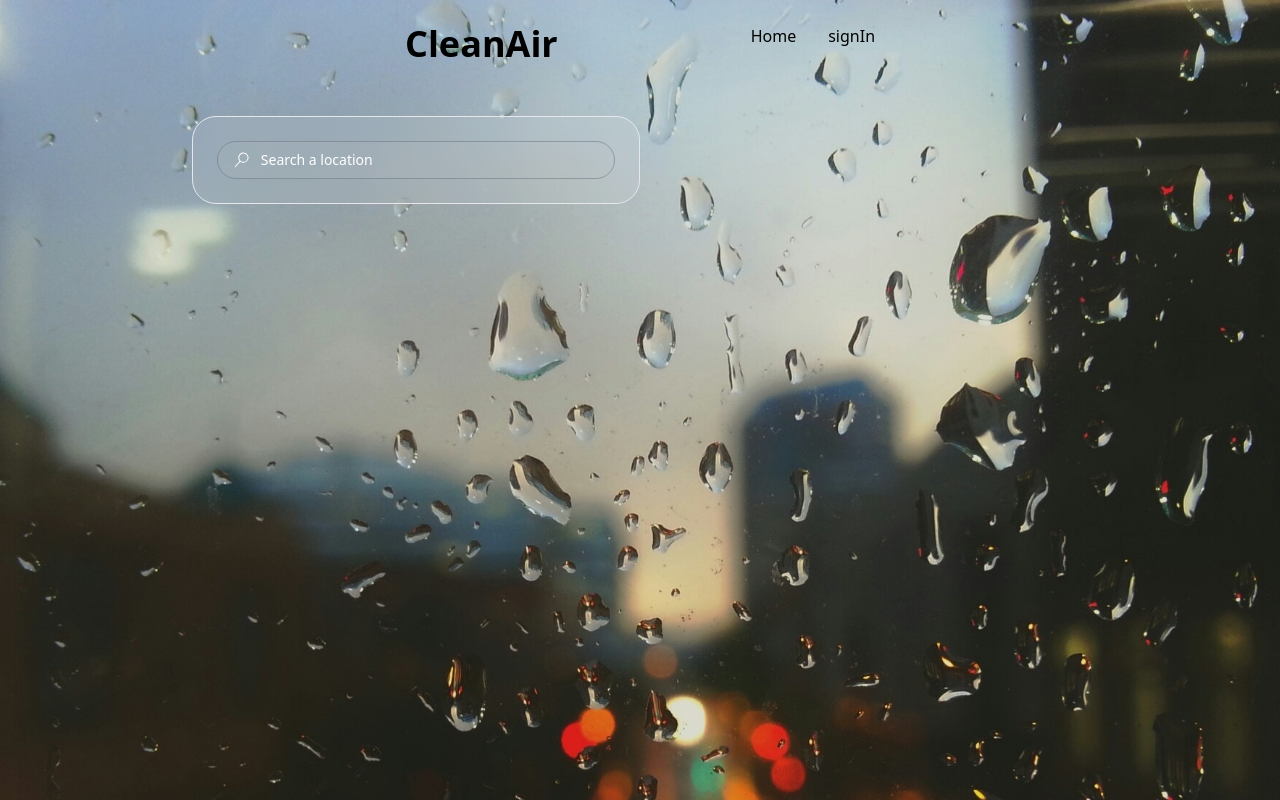
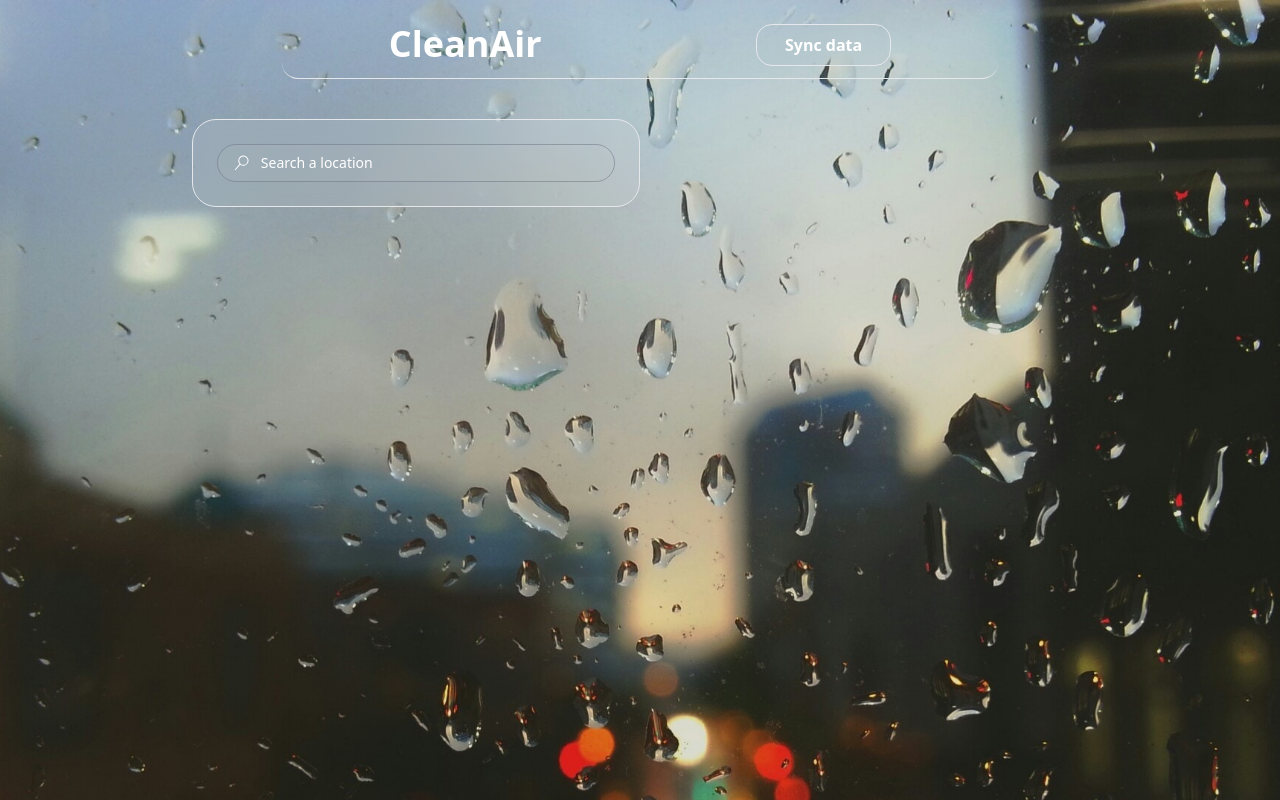
Before and after one commit to eyosiasbitsu/Air-quality-Monitoring, a React (Vite) app in the folder Frontend/: page / in a window 1280 px wide. Shown: the top 800 px of the page. Built offline with nearby package versions, Linux system fonts and the light colour scheme.

Commit message:
modify footer

```diff
--- a/Frontend/services/sensorsApi.js
+++ b/Frontend/services/sensorsApi.js
@@ -12,6 +12,20 @@ export const getSensor = async () => {
   );
 
   return fetchedSensors.json();
+};
+
+export const syncData = async () => {
+  const fetchedSensors = await fetch(
+    `${import.meta.env.VITE_BACKEND_URL}/sync`,
+  );
+  if (!fetchedSensors.ok) {
+    const errorData = await fetchedSensors.json();
+    const errorMessage = errorData?.message || "An unknown error occurred";
+    console.log(errorData);
+    throw new Error(errorData);
+  }
+
+  return "successfully synced";
 };
 
 export const getSensorById = async (id) => {
@@ -32,7 +46,7 @@ export const getSensorDataBYLocation = async (position) => {
   );
   if (!fetchedSensors.ok) {
     const errorData = await fetchedSensors.json(); // Ensure response is parsed as JSON
-    const errorMessage = errorData?.message || "An unknown error occurred";
+    const errorMessage = errorData || "An unknown error occurred";
     throw new Error(errorMessage);
   }
   const response = await fetchedSensors.json();
--- a/Frontend/src/components/BackGround.jsx
+++ b/Frontend/src/components/BackGround.jsx
@@ -5,9 +5,11 @@ import Footer from "./Footer";
 
 export default function BackGround() {
   return (
-    <div className="text-gray-600 mx-3 md:mx-[15%] flex-col justify-center min-h-screen">
-      <Header />
-      <Outlet />
+    <div>
+      <div className="text-gray-600 mx-3 md:mx-[15%] flex-col justify-center min-h-screen">
+        <Header />
+        <Outlet />
+      </div>
       <Footer />
     </div>
   );
--- a/Frontend/src/components/Footer.jsx
+++ b/Frontend/src/components/Footer.jsx
@@ -2,8 +2,8 @@ import React from "react";
 
 export default function Footer() {
   return (
-    <footer className="bg-gray-100 border-t border-gray-300 py-4 text-sm">
-      <div className="container mx-auto flex justify-between items-center px-4">
+    <footer className="bg-gray-100 border-t border-gray-300 py-4 text-sm min-h-20 flex items-center">
+      <div className="container flex justify-between items-center px-4 mx-[15%]">
         {/* Left Side */}
         <div className="text-gray-600">&copy; 2024 Clean Air</div>
 
--- a/Frontend/src/components/Header.jsx
+++ b/Frontend/src/components/Header.jsx
@@ -1,15 +1,43 @@
+import { useQuery } from "@tanstack/react-query";
 import React from "react";
-import { IoIosNotifications } from "react-icons/io";
-import { FaToggleOff } from "react-icons/fa6";
-import { Link } from "react-router-dom";
+import { useNavigate } from "react-router-dom";
+import { syncData } from "../../services/sensorsApi";
+import showToast from "./Toast";
 
 export default function Header() {
+  const navigate = useNavigate();
+
+  // UseQuery for GET request
+  const { data, isLoading, refetch } = useQuery({
+    queryKey: ["syncData"],
+    queryFn: () => syncData(),
+    enabled: false, // Prevent automatic fetching
+    onSuccess: () => {
+      showToast("Data synced successfully!", "success");
+    },
+    onError: (error) => {
+      showToast(error.message || "Failed to sync data.", "error");
+    },
+  });
+
+  // Handle Submit
+  function handleSubmit() {
+    refetch(); // Trigger the GET request
+  }
+
   return (
-    <nav className="bg-inherit flex justify-between md:justify-around mx-0 md:mx-[13%]  pb-1 md:pb-3 pt-6  rounded-2xl font-normal text-black">
-      <div className="md:text-4xl font-bold">CleanAir</div>
-      <div className="flex gap-8 justify-end">
-        <Link to="/"> Home</Link>
-        <Link to="/signin">signIn </Link>
+    <nav className="bg-inherit flex justify-between md:justify-around mx-0 md:mx-[10%]  pb-1 md:pb-3 pt-6  rounded-2xl font-normal text-white border-b">
+      <div className="md:text-4xl font-bold">
+        <button onClick={() => navigate("/")}>CleanAir</button>
+      </div>
+      <div className="flex gap-8 justify-end h-fit w-fit">
+        <button
+          disabled={isLoading}
+          className="border rounded-2xl px-7 py-2 font-semibold backdrop-blur-xl hover:backdrop-brightness-50"
+          onClick={handleSubmit}
+        >
+          {isLoading ? "Syncing..." : "Sync data"}
+        </button>
       </div>
     </nav>
   );
--- a/Frontend/src/components/Map.jsx
+++ b/Frontend/src/components/Map.jsx
@@ -15,9 +15,8 @@ function LocationSearch() {
   const [selectedPosition, setSelectedPosition] = useState(null);
   const [currentTime, setCurrentTime] = useState("");
   const [position, setPosition] = useState({});
-  const [data, setData] = useState([]);
-  const [isLoading, setIsLoading] = useState(false);
-  const mokeData = {
+  const [timeFrame, setTimeFrame] = useState("weekly");
+  const mockdata = {
     sensorDetail: {
       id: "67389693cb3dd321b837a6d6",
       tag: "0000001",
@@ -130,16 +129,24 @@ function LocationSearch() {
       },
     ],
   };
-  const queryClient = useQueryClient();
 
-  const [selectedOption, setSelectedOption] = useState(""); // State to handle selected value
+  // Mock function to send a request
+  const { isLoading, data, refetch, error } = useQuery({
+    queryKey: ["searchedSensor", timeFrame],
+    enabled: false,
+    queryFn: () => getSensorDataBYLocation({ ...position, timeFrame }),
+    throwOnError: (err) => {
+      showToast("No nearby sensors found", "info");
+    },
+  });
 
+  // console.error(...error);
   const handleChange = (event) => {
-    setSelectedOption(event.target.value); // Update state on selection
-    sendRequest(position, selectedOption);
+    setTimeFrame(event.target.value); // Update state on selection
+    refetch();
   };
 
-  const modifiedData = mokeData?.sensorData?.map((sensor) => {
+  const modifiedData = data?.sensorData?.map((sensor) => {
     return {
       temperature: parseFloat(sensor.temperature),
       humidity: parseFloat(sensor.humidity),
@@ -184,19 +191,7 @@ function LocationSearch() {
     setSuggestions([]); // Clear suggestions after selection
     setPosition({ lat: parseFloat(lat), lng: parseFloat(lon) });
 
-    // Send request with the selected position
-    sendRequest(position);
-  };
-
-  // Mock function to send a request
-  const sendRequest = (position, timeFrame = "daily") => {
-    const { isLoading, data } = useQuery({
-      queryKey: ["searchedSensor", timeFrame],
-      queryFn: getSensorDataBYLocation({ ...position, timeFrame }),
-      onError: (err) => showToast(err?.message, "error"),
-    });
-    setIsLoading(isLoading);
-    setData(data);
+    refetch();
   };
 
   // Update the current time every second
@@ -254,13 +249,13 @@ function LocationSearch() {
               <div className="flex items-center gap-2">
                 <LiaLocationArrowSolid size={30} />
                 <span className="text-lg font-medium">
-                  {mokeData?.sensorDetail?.streetAddress},{" "}
-                  {mokeData?.sensorDetail?.city}
+                  {data?.sensorDetail?.streetAddress},{" "}
+                  {data?.sensorDetail?.city}
                 </span>
               </div>
             </div>
             <div className="text-5xl font-bold">
-              {mokeData?.sensorData[0].temperature} °C
+              {data?.sensorData[0].temperature} °C
             </div>
             <div className="text-gray-300 text-lg">{currentTime}</div>
           </div>
@@ -268,7 +263,7 @@ function LocationSearch() {
           ""
         )}
         {selectedPosition ? (
-          <AirQualityGauge pm25={mokeData?.sensorData[0]?.pm25} />
+          <AirQualityGauge pm25={data?.sensorData[0]?.pm25} />
         ) : (
           ""
         )}
@@ -280,7 +275,7 @@ function LocationSearch() {
             <select
               id="dropdown"
               name="dropdown"
-              value={selectedOption}
+              value={timeFrame}
               onChange={handleChange}
               className="w-full bg-inherit border border-inherit text-gray-200 text-sm rounded-lg shadow-sm focus:ring-blue-500 focus:border-blue-500 block p-2.5  backdrop-brightness-50"
             >
--- a/Frontend/src/components/TableComponent.jsx
+++ b/Frontend/src/components/TableComponent.jsx
@@ -3,6 +3,9 @@ import { format, parseISO } from "date-fns";
 import { FaStar } from "react-icons/fa";
 import { LiaLocationArrowSolid } from "react-icons/lia";
 import AirQualityGauge from "./AirQualityGauge";
+import { BiArrowBack } from "react-icons/bi";
+import SensorPage from "./SensorPage";
+import { useNavigate } from "react-router";
 
 const TableComponent = ({ data }) => {
   const itemsPerPage = 10;
@@ -13,6 +16,8 @@ const TableComponent = ({ data }) => {
     startIdx,
     startIdx + itemsPerPage,
   );
+
+  const navigate = useNavigate();
 
   useEffect(() => {
     const interval = setInterval(() => {
@@ -41,7 +46,14 @@ const TableComponent = ({ data }) => {
   };
 
   return (
-    <div className="flex gap-10">
+    <>
+      <button
+        className="relative top-10 left-5 hover:bg-black hover:opacity-20 rounded-lg"
+        onClick={() => navigate("/SensorPage")}
+      >
+        <BiArrowBack size={35} color="white" />
+      </button>
+      <div className="flex gap-10 mt-20">
         {" "}
         <div className="flex flex-col gap-6 h-fit p-6 w-3/5 md:w-1/2 relative top-10">
           <div className="text-white space-y-2">
@@ -136,6 +148,7 @@ const TableComponent = ({ data }) => {
           </div>
         </div>
       </div>
+    </>
   );
 };
 
--- a/Frontend/src/pages/RegisterSensor.jsx
+++ b/Frontend/src/pages/RegisterSensor.jsx
@@ -72,13 +72,17 @@ const RegisterSensor = () => {
           <button
             type="submit"
             disabled={isPending}
-            className="bg-gray-100 opacity-30 hover:bg-gray-300 text-gray-700 font-bold md:py-2 px-6 rounded-full h-[44px] w-[40%]"
+            className={
+              sensorTag && lat && lng && city && streetAddress
+                ? "bg-white  hover:bg-gray-300 text-gray-700 font-bold md:py-2 px-6 rounded-full h-[44px] w-[40%]"
+                : "bg-gray-100 opacity-30 hover:bg-gray-300 text-gray-700 font-bold md:py-2 px-6 rounded-full h-[44px] w-[40%]"
+            }
             onClick={(e) => {
               e.preventDefault();
               mutate({ sensorTag, city, lat, lng, streetAddress });
             }}
           >
-            Register
+            {isPending ? "Registering" : "Register"}
           </button>
         </form>
       </div>
--- a/Frontend/src/pages/SignIn.jsx
+++ b/Frontend/src/pages/SignIn.jsx
@@ -68,13 +68,17 @@ const SignIn = () => {
           <button
             type="submit"
             disabled={isPending}
-            className="bg-gray-100 opacity-30 hover:bg-gray-300 text-gray-700 font-bold py-0 px-6 mt-3 mb-7 rounded-full h-9 w-32 md:h-[40px] md:w-[60%]" // Ensure button height is 44px
+            className={
+              password && email
+                ? "bg-white hover:bg-gray-300 text-gray-700 font-bold py-0 px-6 mt-3 mb-7 rounded-full h-9 w-32 md:h-[40px] md:w-[60%]"
+                : "bg-gray-100 opacity-30 hover:bg-gray-300 text-gray-700 font-bold py-0 px-6 mt-3 mb-7 rounded-full h-9 w-32 md:h-[40px] md:w-[60%]"
+            }
             onClick={(e) => {
               e.preventDefault();
               mutate({ email, password });
             }}
           >
-            Sign In
+            {isPending ? "Signing in..." : "Sign In"}
           </button>
         </form>
       </div>
```
Lines whose indentation alone changed are shown as unchanged.
